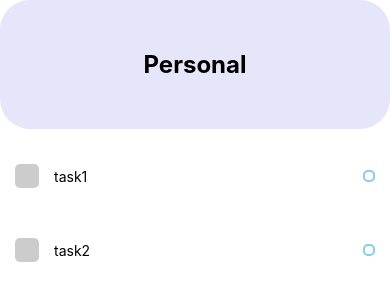
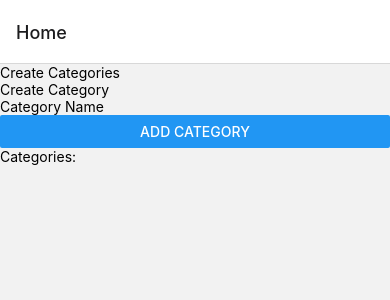
Before and after one commit to kayzhangg/i400project, a React Native app in the folder i400project/: screen /Home in a window 390 px wide. Shown: the top 300 px of the page. Built offline with nearby package versions, Linux system fonts and the light colour scheme.

Commit message:
milseston2

```diff
--- /dev/null
+++ b/i400project/AddCategory.js
@@ -0,0 +1,25 @@
+import React, { useState } from 'react';
+import { View, Text, TextInput, Button } from 'react-native';
+
+export default function AddCategory({onAddCategory}){
+    const [categoryName, setCategoryName] = useState('');
+
+  const addCategory = () => {
+    if (categoryName) {
+      onAddCategory(categoryName);
+      setCategoryName('');
+    }
+  };
+
+  return (
+    <View>
+      <Text>Create Category</Text>
+      <TextInput
+        placeholder="Category Name"
+        value={categoryName}
+        onChangeText={text => setCategoryName(text)}
+      />
+      <Button title="Add Category" onPress={addCategory} />
+    </View>
+  );
+};
--- /dev/null
+++ b/i400project/AddTask.js
@@ -0,0 +1,25 @@
+import React, { useState } from 'react';
+import { View, Text, TextInput, Button } from 'react-native';
+
+export default function AddTask({ onAddTask }) {
+    const [taskName, setTaskName] = useState('');
+
+    const addTask = () => {
+        if (taskName) {
+            onAddTask(taskName);
+            setTaskName('');
+        }
+    };
+
+    return (
+        <View>
+            <Text>Create Task</Text>
+            <TextInput
+                placeholder="Task Name"
+                value={taskName}
+                onChangeText={text => setTaskName(text)}
+            />
+            <Button title="Add Task" onPress={addTask} />
+        </View>
+    );
+};
--- a/i400project/App.js
+++ b/i400project/App.js
@@ -1,21 +1,50 @@
 import { StatusBar } from 'expo-status-bar';
 import { StyleSheet, View, Text } from 'react-native';
 import Task from './Task.js';
-import { useState } from 'react';
+import { NavigationContainer } from '@react-navigation/native';
+import { createStackNavigator } from "@react-navigation/stack"
+import HomeScreen from './HomeScreen.js'
+import CategoryScreen from './CategoryScreen.js'
+
+
+const Stack = createStackNavigator();
+
+function MyStack() {
+  return (
+    <Stack.Navigator>
+       <Stack.Screen name="Home" component={HomeScreen} />
+        <Stack.Screen name="Category" component={CategoryScreen} />
+    </Stack.Navigator>
+
+  );
+}
 
 export default function App() {
   return (
-    <View style={styles.container}>
-      <View style={styles.titlecontainer}>
-        <Text style={styles.sectionTitle}>Personal</Text>
-      </View>
-      <View style={styles.taskcontainer}>
-        <Task text="task1" priority="red"/>
-        <Task text="task2" priority="yellow"/>
-      </View>
-    </View>
+    <NavigationContainer>
+      <MyStack />
+    </NavigationContainer>
   );
 }
+
+
+// export default function App() {
+//   return (
+//     // <View style={styles.container}>
+//     //   <View style={styles.titlecontainer}>
+//     //     <Text style={styles.sectionTitle}>Personal</Text>
+//     //   </View>
+//     //   <View style={styles.taskcontainer}>
+//     //     <Task text="task1" priority="red"/>
+//     //     <Task text="task2" priority="yellow"/>
+//     //   </View>
+//     // </View>
+//     <NavigationContainer>
+//       <MyStack />
+//     </NavigationContainer>
+//   );
+// }
+
 
 const styles = StyleSheet.create({
   container: {
@@ -24,18 +53,18 @@ const styles = StyleSheet.create({
     // alignItems: 'center',
     // justifyContent: 'center',
   },
-  titlecontainer:{
+  titlecontainer: {
     backgroundColor: "lavender",
     padding: 50,
-    borderRadius:30,
-    alignItems:"center",
-    justifyContent:"center"
+    borderRadius: 30,
+    alignItems: "center",
+    justifyContent: "center"
   },
   sectionTitle: {
     fontSize: 24,
     fontWeight: 'bold'
   },
-  taskcontainer:{
-    marginTop:20
+  taskcontainer: {
+    marginTop: 20
   }
 });
--- /dev/null
+++ b/i400project/CategoryScreen.js
@@ -0,0 +1,16 @@
+
+
+import React, { useState } from 'react';
+import { View, Text, Button, TextInput, FlatList } from 'react-native';
+import AddCategory from './AddCategory';
+import AddTask from './AddTask';
+
+export default function CategoryScreen({ navigation }){
+
+  return (
+    <View>
+      <Text>Create To-Do List Items</Text>
+
+    </View>
+  );
+};
--- /dev/null
+++ b/i400project/HomeScreen.js
@@ -0,0 +1,36 @@
+import React, { useState } from 'react';
+import { View, Text, Button, TextInput, TouchableOpacity } from 'react-native';
+import AddCategory from './AddCategory';
+import AddTask from './AddTask';
+
+
+export default function HomeScreen( {navigation} ){
+    const [categories, setCategories] = useState([]); // Use an array for categories
+
+  const addCategory = categoryName => {
+    setCategories([...categories, categoryName]);
+  };
+
+  return (
+    <View>
+      <Text>Create Categories</Text>
+      <AddCategory onAddCategory={addCategory} />
+      <Text>Categories:</Text>
+      {categories.map((category, index) => (
+        <TouchableOpacity
+          key={category} // Use category name as the key
+          onPress={() =>
+            navigation.navigate('Category', { categoryName: category })
+          }
+          style={{
+            backgroundColor: 'lightgray',
+            padding: 10,
+            margin: 5,
+          }}
+        >
+          <Text>{category}</Text>
+        </TouchableOpacity>
+      ))}
+    </View>
+  )
+        }
--- a/i400project/Task.js
+++ b/i400project/Task.js
@@ -1,12 +1,12 @@
 import React from 'react';
 import {View, Text, StyleSheet} from 'react-native';
 
-function Task(props){
+function Task( text ){
     return (
         <View style={styles.item}>
           <View style={styles.itemLeft}>
             <View style={styles.square}></View>
-            <Text style={styles.itemText}>{props.text}</Text>
+            <Text style={styles.itemText}>{text}</Text>
           </View>
           <View style={styles.circular}></View>
         </View>
--- a/i400project/package.json
+++ b/i400project/package.json
@@ -9,10 +9,14 @@
     "web": "expo start --web"
   },
   "dependencies": {
+    "@react-navigation/native": "^6.1.9",
+    "@react-navigation/stack": "^6.3.20",
     "expo": "~49.0.13",
     "expo-status-bar": "~1.6.0",
     "react": "18.2.0",
-    "react-native": "0.72.5"
+    "react-native": "0.72.5",
+    "react-native-safe-area-context": "4.6.3",
+    "react-native-screens": "~3.22.0"
   },
   "devDependencies": {
     "@babel/core": "^7.20.0"
```
Also changed, not shown: 1 other file (tests, documents, lock files or other folders).
